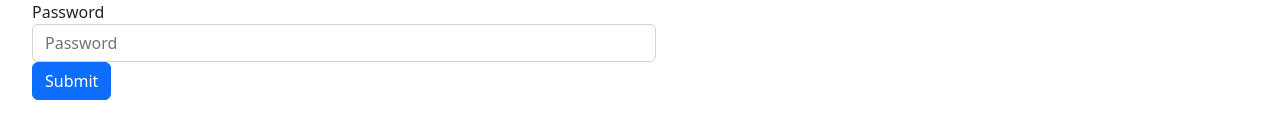
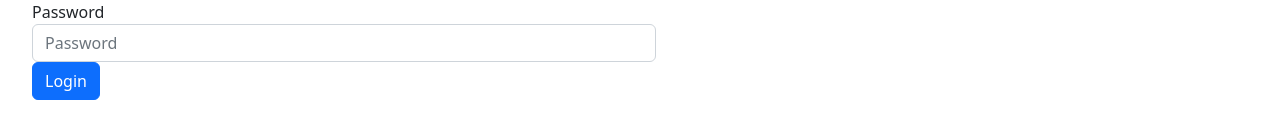
Before and after one commit to mukassar/codewithmukassar, a React (Create React App) app: page / in a window 1280 px wide. Shown: the part 177-316 px from the top of the page. Built offline with nearby package versions, Linux system fonts and the light colour scheme.

Commit message:
Login button updated

```diff
--- a/src/Components/LoginForm.jsx
+++ b/src/Components/LoginForm.jsx
@@ -28,7 +28,7 @@ const LoginForm = () => {
           />
         </div>
         <button type="submit" className="btn btn-primary">
-          Submit
+         Login
         </button>
       </form>
     </div>
```
